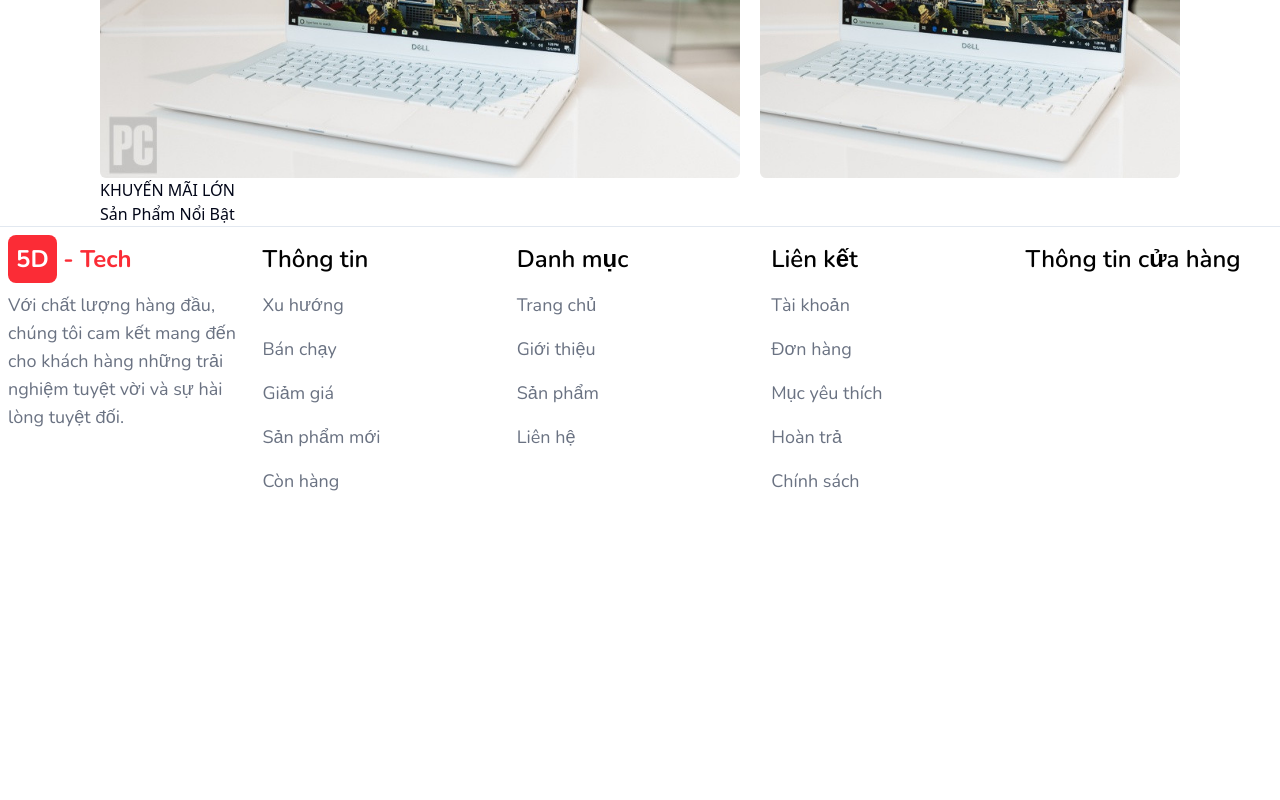
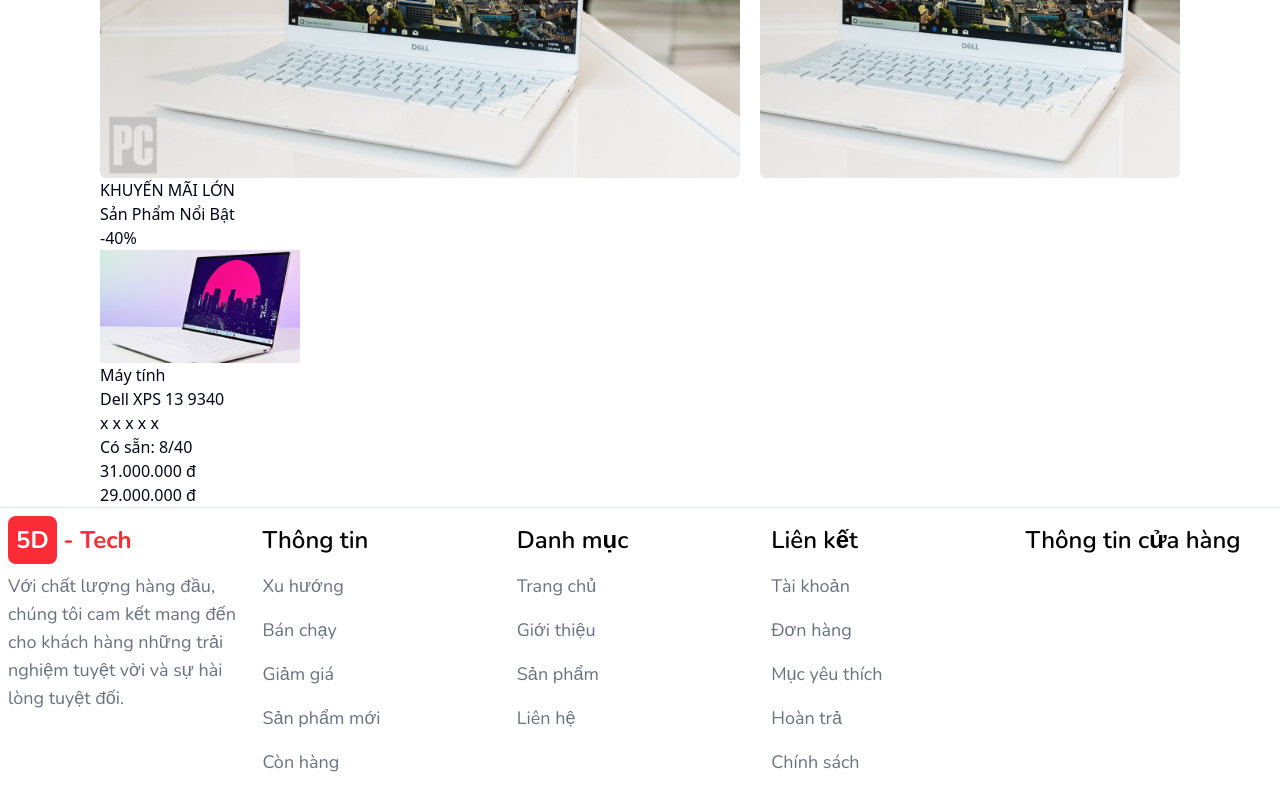
Before and after one commit to Laptop-5D-Sell-System/Front-end-5D-Tech, a Next.js app: page / in a window 1280 px wide. Shown: the part 1474-2274 px from the top of the page. Before the commit the page ends 1993 px from the top, so only its background shows below. Built offline with nearby package versions, Linux system fonts and the light colour scheme.

Commit message:
devices login

```diff
--- /dev/null
+++ b/src/app/(auth)/layout.tsx
@@ -0,0 +1,43 @@
+import type { Metadata } from 'next';
+import { Geist, Geist_Mono } from 'next/font/google';
+import { Montserrat } from 'next/font/google';
+import '../globals.css';
+
+const geistSans = Geist({
+    variable: '--font-geist-sans',
+    subsets: ['latin'],
+});
+
+const montserrat = Montserrat({
+    variable: '--font-montserrat',
+    subsets: ['latin'],
+    weight: ['400', '500', '600', '700'],
+});
+
+const geistMono = Geist_Mono({
+    variable: '--font-geist-mono',
+    subsets: ['latin'],
+});
+
+export const metadata: Metadata = {
+    title: 'Đăng nhập',
+};
+
+export default function LoginLayout({
+    children,
+}: Readonly<{
+    children: React.ReactNode;
+}>) {
+    return (
+        <html lang="en">
+            <head>
+                <meta charSet="utf-8" />
+                <meta name="viewport" content="width=device-width, initial-scale=1" />
+                <title>{`${metadata.title}`}</title>
+            </head>
+            <body className={`${montserrat.variable} antialiased`}>
+                {children}
+            </body>
+        </html>
+    );
+}
--- a/src/app/(client)/login/page.tsx
+++ b/src/app/(auth)/login/page.tsx
@@ -2,6 +2,6 @@ import './Login.scss';
 
 export default function Login () {
     return (
-        <div className="">Login</div>
+        <div className="text-red-500">Login</div>
     )
 }
--- a/src/app/(client)/about/page.tsx
+++ b/src/app/(client)/about/page.tsx
@@ -3,7 +3,7 @@ import "./About.scss";
 export default function About() {
   return (
     <div className="h-16 bg-white-800 text-black flex items-center justify-center">
-      <p>Trang Giới thiệu</p>
+      <p className="text-red-500">Trang Giới thiệu</p>
     </div>
   );
 }
--- a/src/app/(client)/page.tsx
+++ b/src/app/(client)/page.tsx
@@ -220,8 +220,31 @@ export default function Home() {
                         <p>KHUYẾN MÃI LỚN</p>
                         <h2>Sản Phẩm Nổi Bật</h2>
                     </div>
-                    <div className="">
-
+                    <div className="featured_products_list">
+                        <div className="featured_products_item">
+                            <div className="featured_products_img">
+                                <div className="featured_products_sale">
+                                    -40%
+                                </div>
+                                <Image src="/images/laptop.jpeg" alt="laptop" width={200} height={100} />
+                            </div>
+                            <div className="featured_products_category">
+                                Máy tính
+                            </div>
+                            <div className="featured_products_name">
+                                Dell XPS 13 9340
+                            </div>
+                            <div className="featured_products_rate">
+                                x x x x x
+                            </div>
+                            <div className="featured_products_quantity">
+                                Có sẵn: 8/40
+                            </div>
+                            <div className="featured_products_price">
+                                <div className="old_price">31.000.000 đ</div>
+                                <div className="new_price">29.000.000 đ</div>
+                            </div>
+                        </div>
                     </div>
                 </div>
             </div>
```
Also changed, not shown: src/app/(auth)/login/Login.scss (added).
